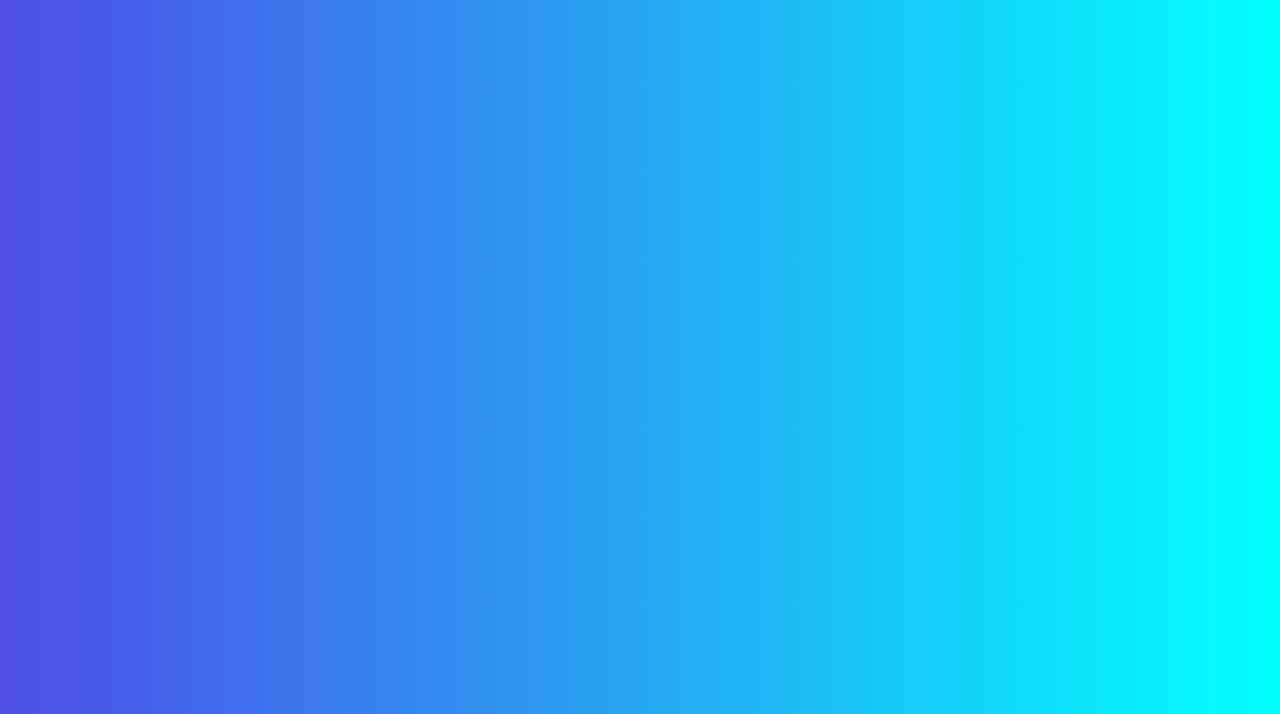
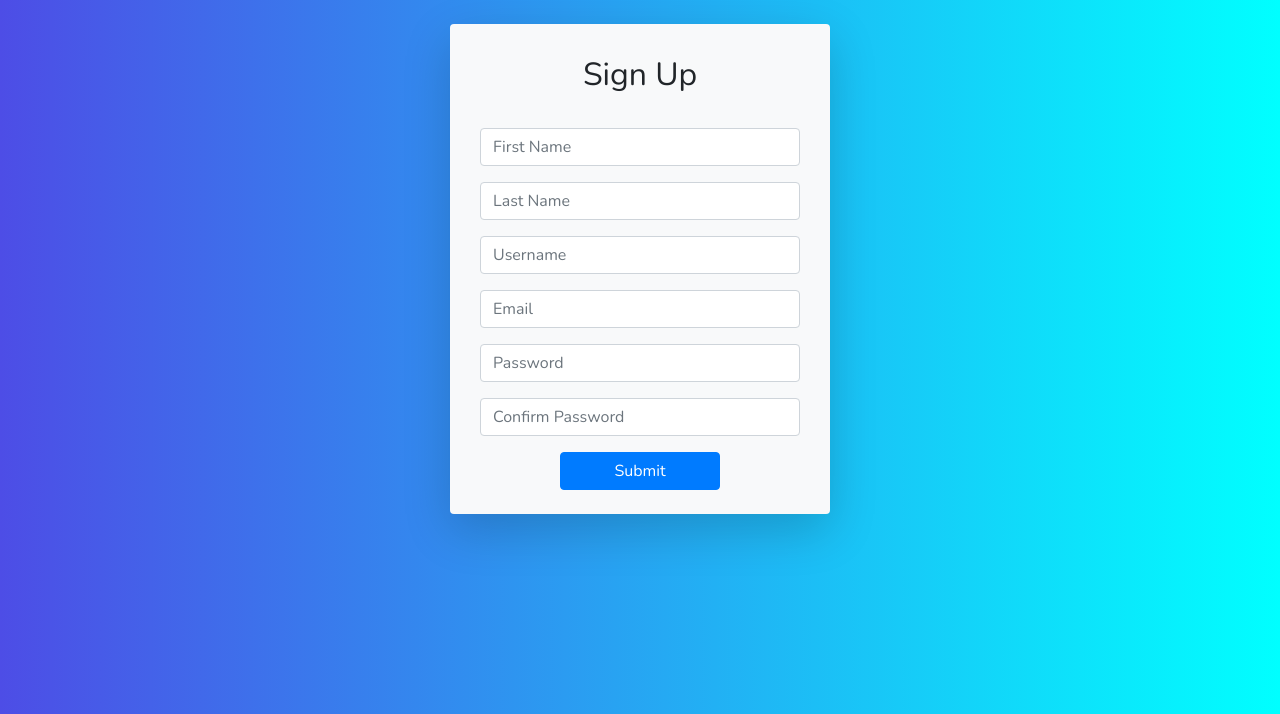
Before and after one commit to binay798/ecommerce, a Django app: template templates/signup.html in a window 1280 px wide. Shown: the part 86-800 px from the top of the page. Run offline with Django 3.2, Linux system fonts and the light colour scheme; the template is opened without the code that fills it, so the values that code supplies are empty; some libraries are stand-ins or nearby versions.

Commit message:
Sign Up created

```diff
--- a/templates/signup.html
+++ b/templates/signup.html
@@ -59,5 +59,42 @@
 
     </nav>
 
+    <div class="container">
+        <div class="row justify-content-center">
+            <div class="col-sm-4 bg-light mt-4 rounded shadow-lg" >
+                <div class="col-12">
+                    <h1 class="text-center p-4"><small >Sign Up</small></h1>
+                </div>
+                <div class="col-12">
+                    <form action="">
+                        <div class="form-group">
+                            <input type="text" class="form-control" placeholder="First Name">
+
+                        </div>
+                        <div class="form-group">
+                            <input type="text" class="form-control" placeholder="Last Name">
+                        </div>
+                        <div class="form-group">
+                            <input type="text" class="form-control" placeholder="Username">
+                        </div>
+                        <div class="form-group">
+                            <input type="email" class="form-control" placeholder="Email">
+                        </div>
+                        <div class="form-group">
+                            <input type="password" class="form-control" placeholder="Password">
+                        </div>
+                        <div class="form-group">
+                            <input type="password" class="form-control" placeholder="Confirm Password">
+                        </div>
+                        <div class="text-center mb-4">
+                            <button type="button" class="btn btn-primary w-50" >Submit</button>
+                        </div>
+                    </form>
+                </div>
+
+            </div>
+        </div>
+    </div>
+
     </body>
     </html>
```
